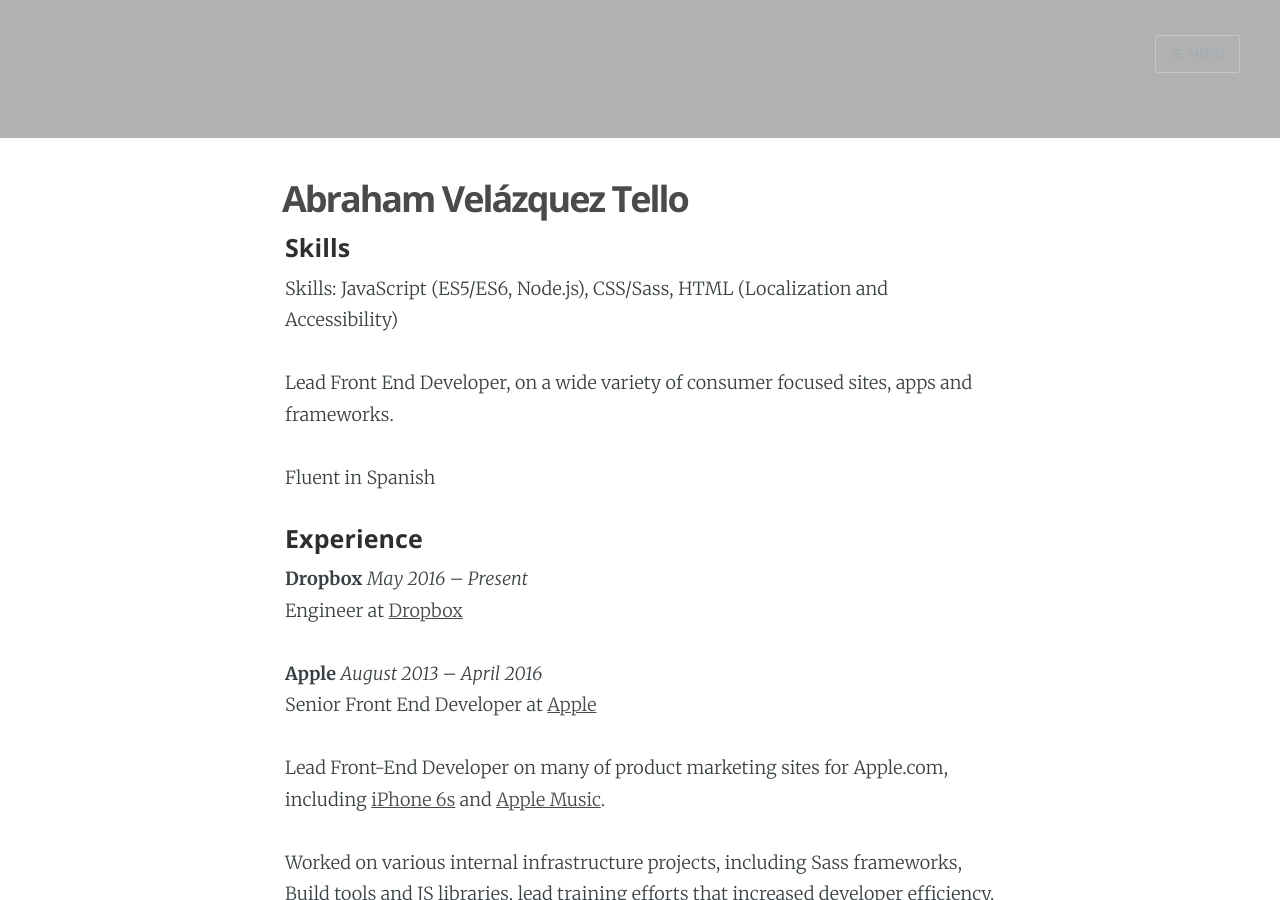
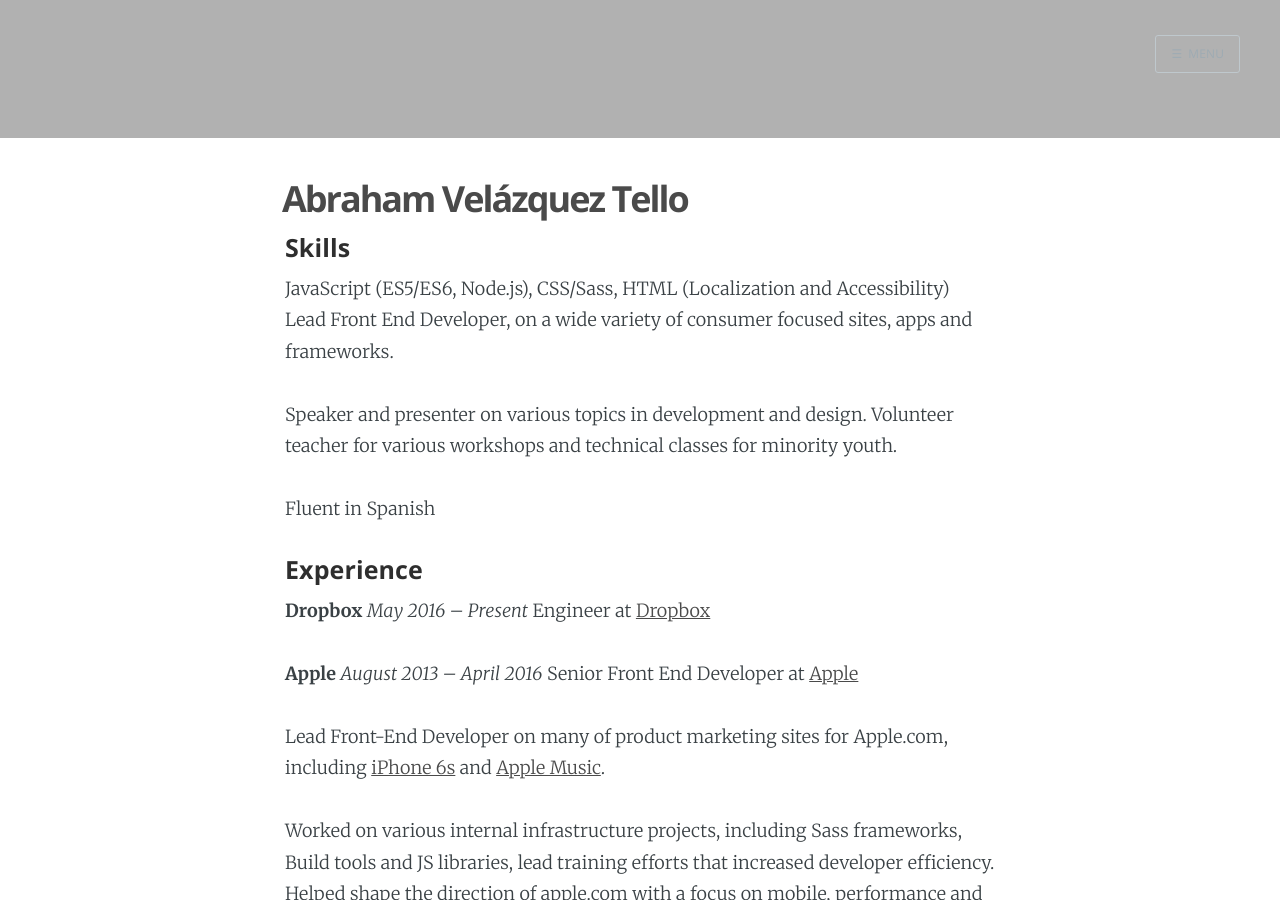
Before and after one commit to lunaroja/abrahamvelazquez.github.io, a Jekyll site: the page built from pages/resume.md, in a window 1280 px wide and 900 px high. Built offline with Jekyll 4.4.1, drawn with Linux system fonts in a browser that asks for light colours; nearby versions of some CDN libraries; some of the changed text lies outside the part shown.

Commit message:
Organize skills

```diff
--- a/pages/resume.md
+++ b/pages/resume.md
@@ -5,9 +5,9 @@
 
 #### Skills
 
-Skills: JavaScript (ES5/ES6, Node.js), CSS/Sass, HTML (Localization and Accessibility)
+JavaScript (ES5/ES6, Node.js), CSS/Sass, HTML (Localization and Accessibility) Lead Front End Developer, on a wide variety of consumer focused sites, apps and frameworks.
 
-Lead Front End Developer, on a wide variety of consumer focused sites, apps and frameworks.
+Speaker and presenter on various topics in development and design. Volunteer teacher for various workshops and technical classes for minority youth.
 
 Fluent in Spanish
 
```
Also changed, not shown: other parts of pages/resume.md (+0 -4 lines).
